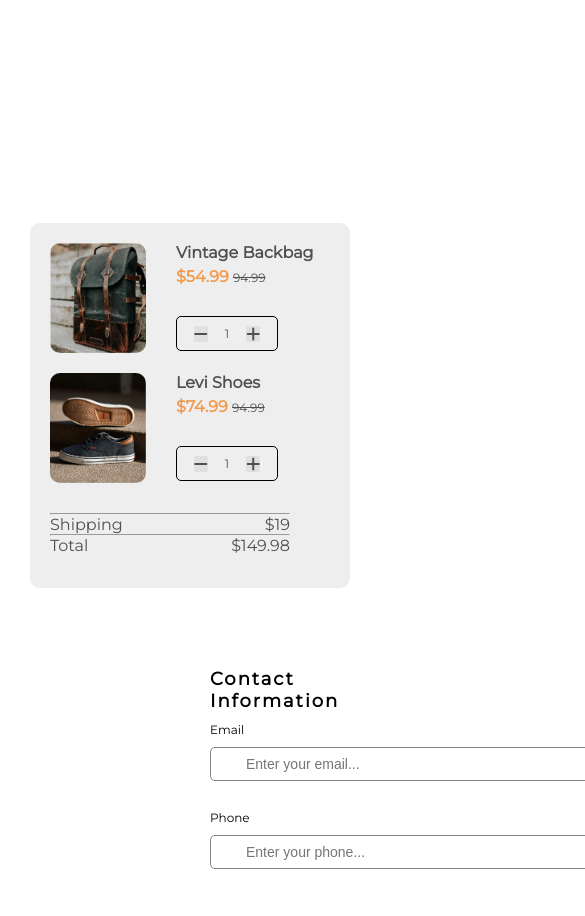
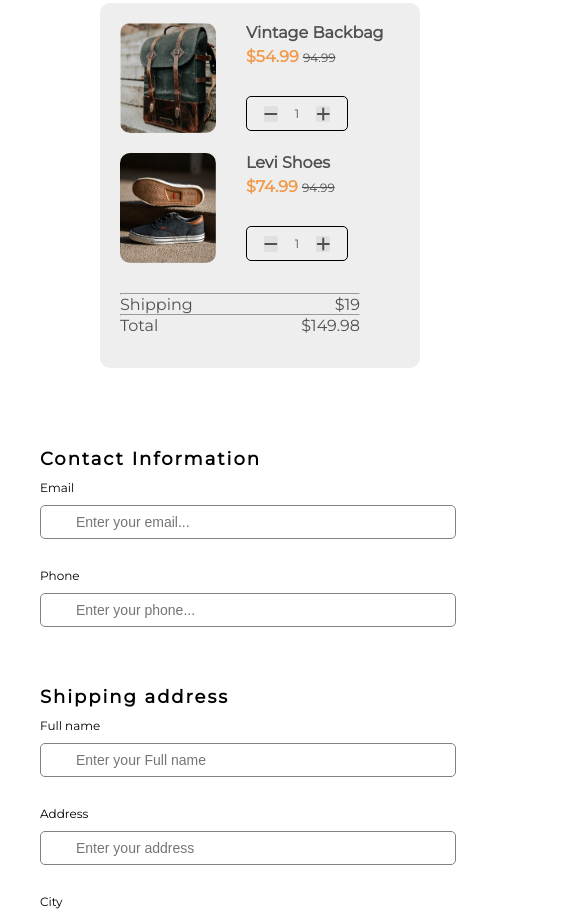
Before and after one commit to Taner105/Checkout, a plain HTML site: page index.html in a window 390 px wide. Shown: the part 116-1032 px from the top of the page, 585 px wide, since content can reach past the window. Drawn offline with Linux system fonts and the light colour scheme.

Commit message:
proje added.

```diff
--- a/style.css
+++ b/style.css
@@ -221,12 +221,17 @@ label{
     main{
         display: flex;
         flex-direction: column-reverse;
-        margin-top: 220px;
-        margin-left: 30px;
     }
-    .tittle{
-        text-align: center;
-        margin-top: 20px;
-        font-family: 'Montserrat', sans-serif;
+    form{
+        margin-left: 40px;
+        font-family:'Montserrat', sans-serif ;
+        margin-top: 80px;
+    }
+    .image-right{
+        margin-top: 60px;
+        margin-left: 100px;
+        font-family:'Montserrat', sans-serif ;
+        color: #4E5150;
+
     }
 }
```
